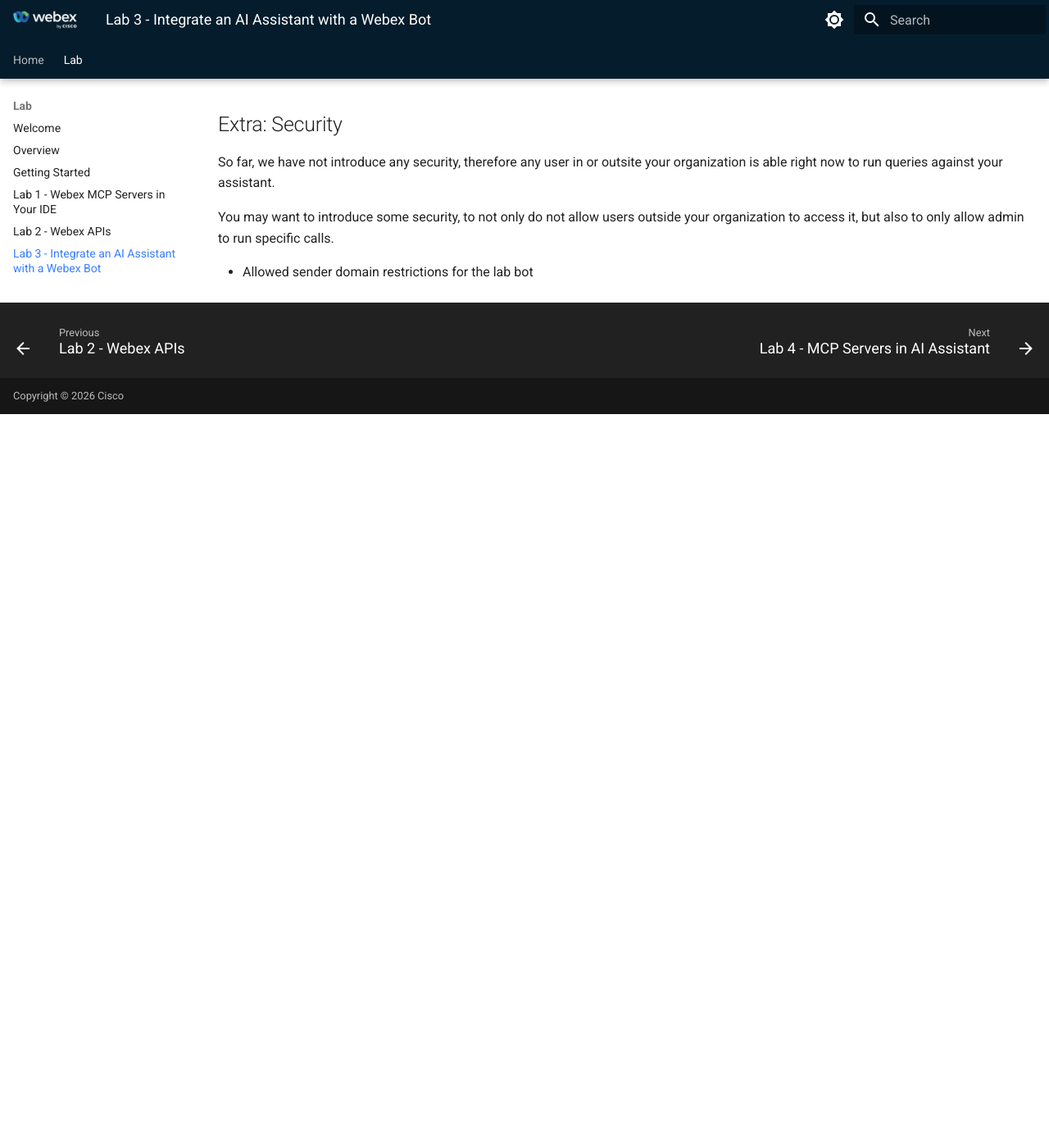
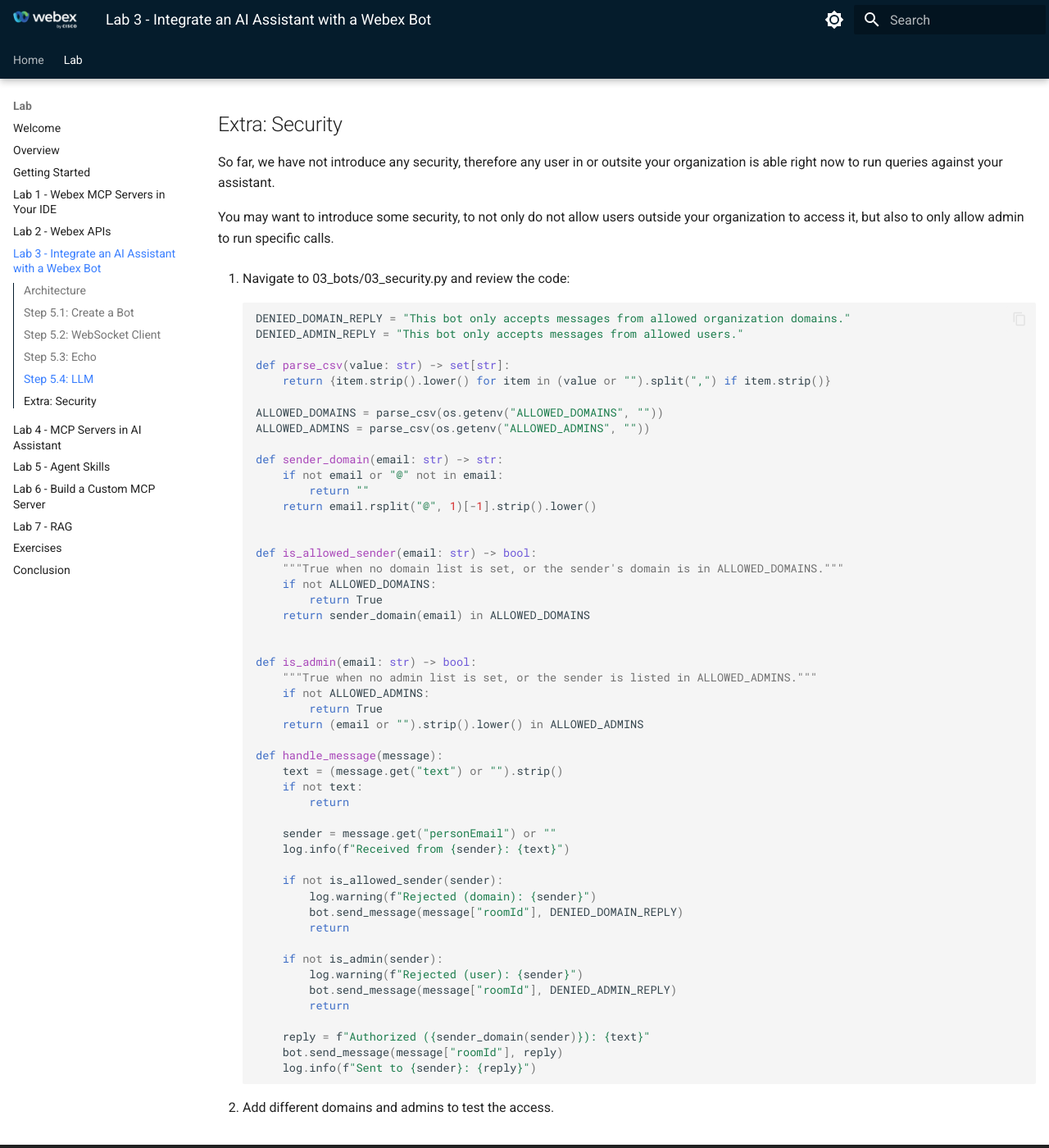
Before and after one commit to WebexCC-SA/LAB-31123, an MkDocs documentation site: the page built from docs/lab3_bot-integration.md, in a window 1280 px wide and 1400 px high, scrolled down 8269 px. Shown: the whole window at 82% size. Built offline with MkDocs 1.6.1 and Material for MkDocs 9.7.7, drawn with Linux system fonts in a browser that asks for light colours; before the commit the page ends 8774 px from its top, so only the background shows below that.

Commit message:
Update lab3_bot-integration.md

````diff
--- a/docs/lab3_bot-integration.md
+++ b/docs/lab3_bot-integration.md
@@ -363,4 +363,58 @@
 
 You may want to introduce some security, to not only do not allow users outside your organization to access it, but also to only allow admin to run specific calls.
 
-- Allowed sender domain restrictions for the lab bot
+1. Navigate to 03_bots/03_security.py and review the code:
+
+    ```python
+    DENIED_DOMAIN_REPLY = "This bot only accepts messages from allowed organization domains."
+    DENIED_ADMIN_REPLY = "This bot only accepts messages from allowed users."
+
+    def parse_csv(value: str) -> set[str]:
+        return {item.strip().lower() for item in (value or "").split(",") if item.strip()}
+
+    ALLOWED_DOMAINS = parse_csv(os.getenv("ALLOWED_DOMAINS", ""))
+    ALLOWED_ADMINS = parse_csv(os.getenv("ALLOWED_ADMINS", ""))
+
+    def sender_domain(email: str) -> str:
+        if not email or "@" not in email:
+            return ""
+        return email.rsplit("@", 1)[-1].strip().lower()
+
+
+    def is_allowed_sender(email: str) -> bool:
+        """True when no domain list is set, or the sender's domain is in ALLOWED_DOMAINS."""
+        if not ALLOWED_DOMAINS:
+            return True
+        return sender_domain(email) in ALLOWED_DOMAINS
+
+
+    def is_admin(email: str) -> bool:
+        """True when no admin list is set, or the sender is listed in ALLOWED_ADMINS."""
+        if not ALLOWED_ADMINS:
+            return True
+        return (email or "").strip().lower() in ALLOWED_ADMINS
+
+    def handle_message(message):
+        text = (message.get("text") or "").strip()
+        if not text:
+            return
+
+        sender = message.get("personEmail") or ""
+        log.info(f"Received from {sender}: {text}")
+
+        if not is_allowed_sender(sender):
+            log.warning(f"Rejected (domain): {sender}")
+            bot.send_message(message["roomId"], DENIED_DOMAIN_REPLY)
+            return
+
+        if not is_admin(sender):
+            log.warning(f"Rejected (user): {sender}")
+            bot.send_message(message["roomId"], DENIED_ADMIN_REPLY)
+            return
+
+        reply = f"Authorized ({sender_domain(sender)}): {text}"
+        bot.send_message(message["roomId"], reply)
+        log.info(f"Sent to {sender}: {reply}")
+    ```
+
+2. Add different domains and admins to test the access.
````
